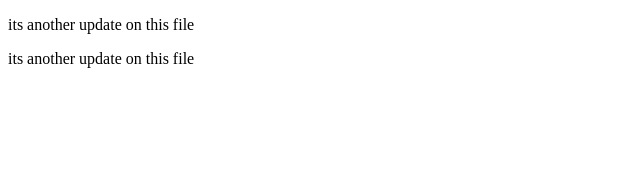
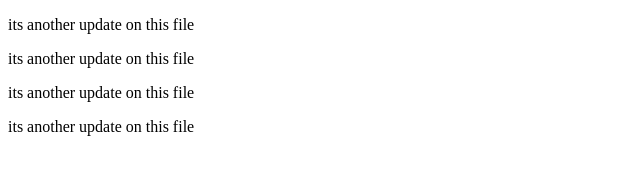
Before and after one commit to satisfied-coder/Repo1, a plain HTML site: page index.html in a window 1280 px wide. Shown: the whole page, without its empty margins (0-640 px from the left). Drawn offline with Linux system fonts and the light colour scheme.

Commit message:
another update

```diff
--- a/index.html
+++ b/index.html
@@ -9,5 +9,8 @@
     <p>its another update on this file </p>
     <p>its another update on this file </p>
 
+    <p>its another update on this file </p>
+    <p>its another update on this file </p>
+
 </body>
 </html>
```
